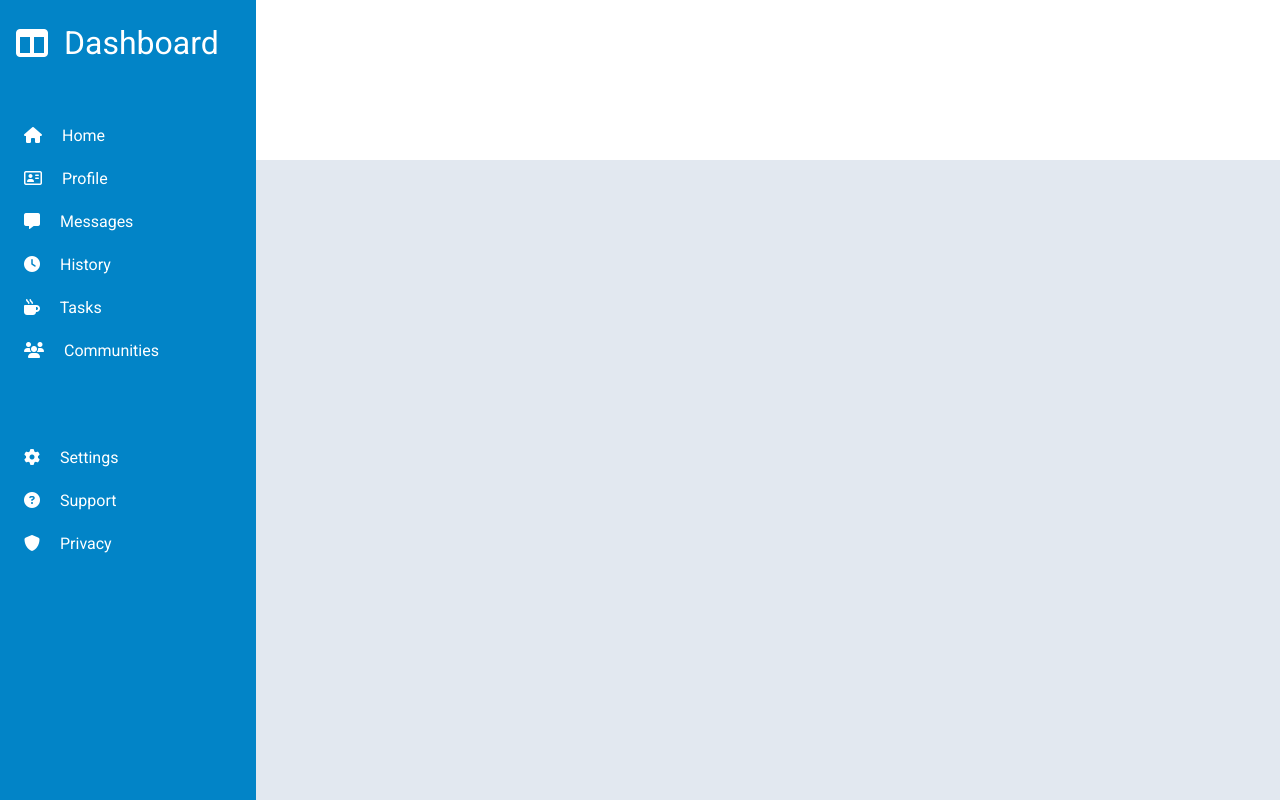
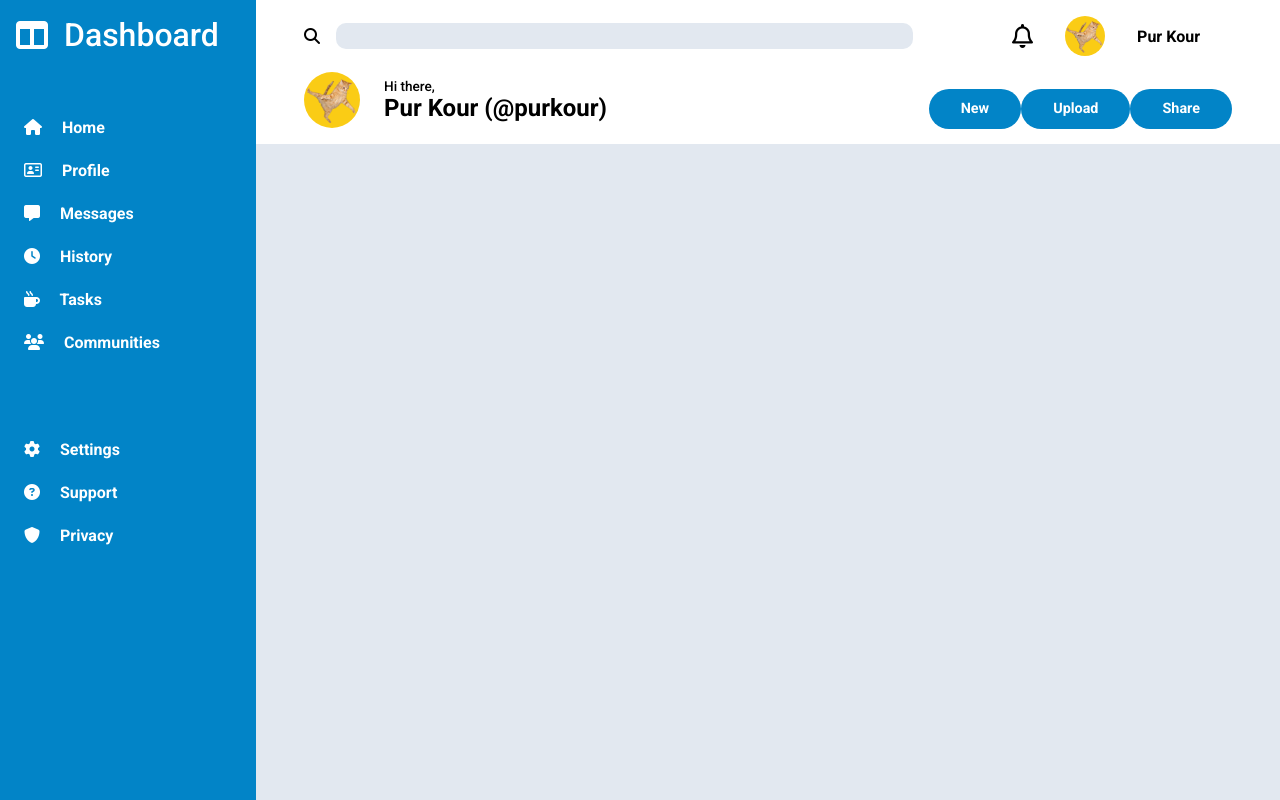
Before and after one commit to linkobe824/project-admin-dashboard, a plain HTML site: page index.html in a window 1280 px wide. Drawn offline with Linux system fonts and the light colour scheme.

Commit message:
finish header

```diff
--- a/index.html
+++ b/index.html
@@ -6,13 +6,37 @@
   <title>Admin Dashboard</title>
   <link rel="preconnect" href="https://fonts.googleapis.com">
   <link rel="preconnect" href="https://fonts.gstatic.com" crossorigin>
-  <link href="https://fonts.googleapis.com/css2?family=Roboto:wght@400;700&display=swap" rel="stylesheet">
+  <link href="https://fonts.googleapis.com/css2?family=Roboto:wght@400;500;700&display=swap" rel="stylesheet">
   <script src="https://kit.fontawesome.com/8b1e4670f2.js" crossorigin="anonymous"></script>
   <link rel="stylesheet" href="style.css">
 </head>
 <body>
   <div class="container">
-    <header class="header"></header>
+    <header class="header">
+      <div class="search">
+        <i class="fa-solid fa-magnifying-glass"></i>
+        <input type="search" class="search-input">
+      </div>
+      <div class="profile">
+        <i class="fa-regular fa-bell"></i>
+        <img src="/img/pngwing.com.png" alt="user avatar">
+        <p>Pur Kour</p>
+      </div>
+      <div class="greetings">
+        <img src="/img/pngwing.com.png" alt="">
+        <div class="side">
+          <p>Hi there,</p>
+          <p>Pur Kour (@purkour)</p>
+        </div>
+      </div>
+      <div class="actions">
+        <ul>
+          <li><a href="">New</a></li>
+          <li><a href="">Upload</a></li>
+          <li><a href="">Share</a></li>
+        </ul>
+      </div>
+    </header>
     <nav class="sidebar">
     <div class="logo">
       <a href="">
--- a/style.css
+++ b/style.css
@@ -30,6 +30,8 @@ a {
                 "sidebar main"
                 "sidebar main"
                 "sidebar main"
+                "sidebar main"
+                "sidebar main"
                 "sidebar main";
 }
 
@@ -37,8 +39,101 @@ a {
   grid-area: header;
   background-color: white;
   display: grid;
-  grid-template-columns: 3fr 2fr;
+  grid-template-columns: 2fr 1fr;
   grid-template-rows: 1fr 1fr;
+}
+
+.header .search {
+  display: flex;
+  align-items: center;
+  padding-left: 3rem;
+  padding-right: 1rem;
+}
+
+.header .search i {
+  margin-right: 1rem;
+}
+
+.header .search .search-input{
+  flex: 1;
+  height: 1.6rem;
+  border-radius: 10px;
+  border: none;
+  background-color: var(--grey);
+}
+
+.header .profile {
+  display: flex;
+  align-items: center;
+  justify-content: flex-end;
+  gap: 2rem;
+  padding: 0 5rem;
+}
+
+.header .profile p {
+  font-weight: 700;
+}
+
+.header .profile i{
+  font-size: 1.5rem;
+}
+
+.header .profile img{
+  height: 2.5rem;
+  width: 2.5rem;
+  background-color: var(--orange);
+  border-radius: 100%;
+  object-fit: cover;
+}
+
+.header .greetings {
+  display: flex;
+  align-items: center;
+  gap: 1.5rem;
+  padding: 0 3rem 1rem 3rem;
+}
+
+.header .greetings img {
+  height: 3.5rem;
+  width: 3.5rem;
+  background-color: var(--orange);
+  border-radius: 100%;
+  object-fit: cover;
+}
+
+.header .greetings .side p:first-child {
+  font-size: .85rem;
+  font-weight: 500;
+}
+.header .greetings .side p:last-child {
+  font-size: 1.5rem;
+  font-weight: bold;
+}
+
+.header .actions {
+  display: flex;
+  justify-content:center;
+  align-items: center;
+  padding-right: 3rem;
+}
+
+.header .actions ul {
+  width: 100%;
+  display: flex;
+  justify-content: space-around;
+}
+
+.header .actions a {
+  font-size: .9rem;
+  background: var(--blue);
+  color: white;
+  font-weight: 700;
+  padding: .7rem 2rem;
+  border-radius: 20px;
+}
+
+.header .actions a:hover {
+  background-color: #075981;
 }
 
 .sidebar {
@@ -50,7 +145,7 @@ a {
 }
 
 .sidebar .logo {
-  padding: 1.5rem 0 0 1rem;
+  padding: 1rem 0 0 1rem;
   font-size: 2em;
 }
 
@@ -61,6 +156,7 @@ a {
 .sidebar .logo a{
   display: flex;
   align-items: center;
+  font-weight: 500;
 }
 
 .sidebar .list li{
@@ -68,10 +164,11 @@ a {
 }
 .sidebar a{
   color: white;
+  font-weight: bold;
 }
 
 .sidebar a:hover {
-  color: greenyellow;
+  text-shadow: 2px 2px 5px rgba(0, 0, 0, 0.5);
 }
 
 .sidebar a i {
```
